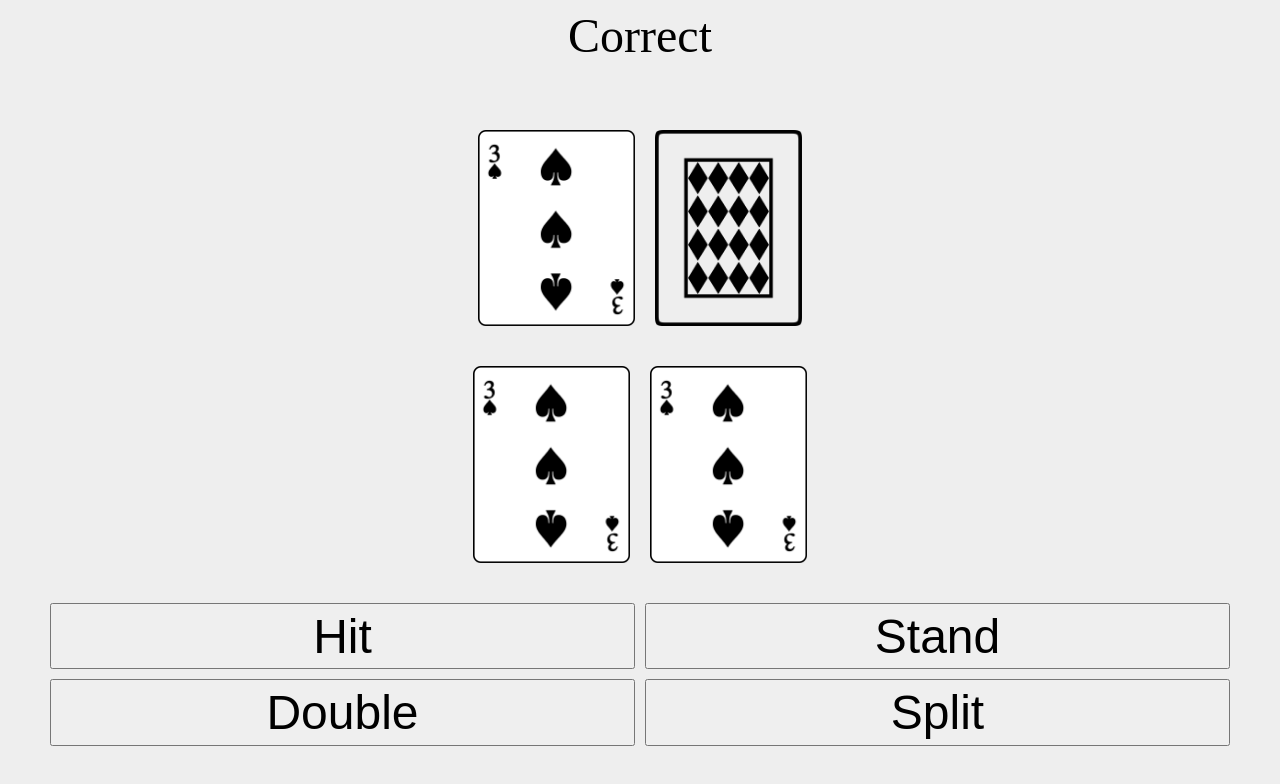
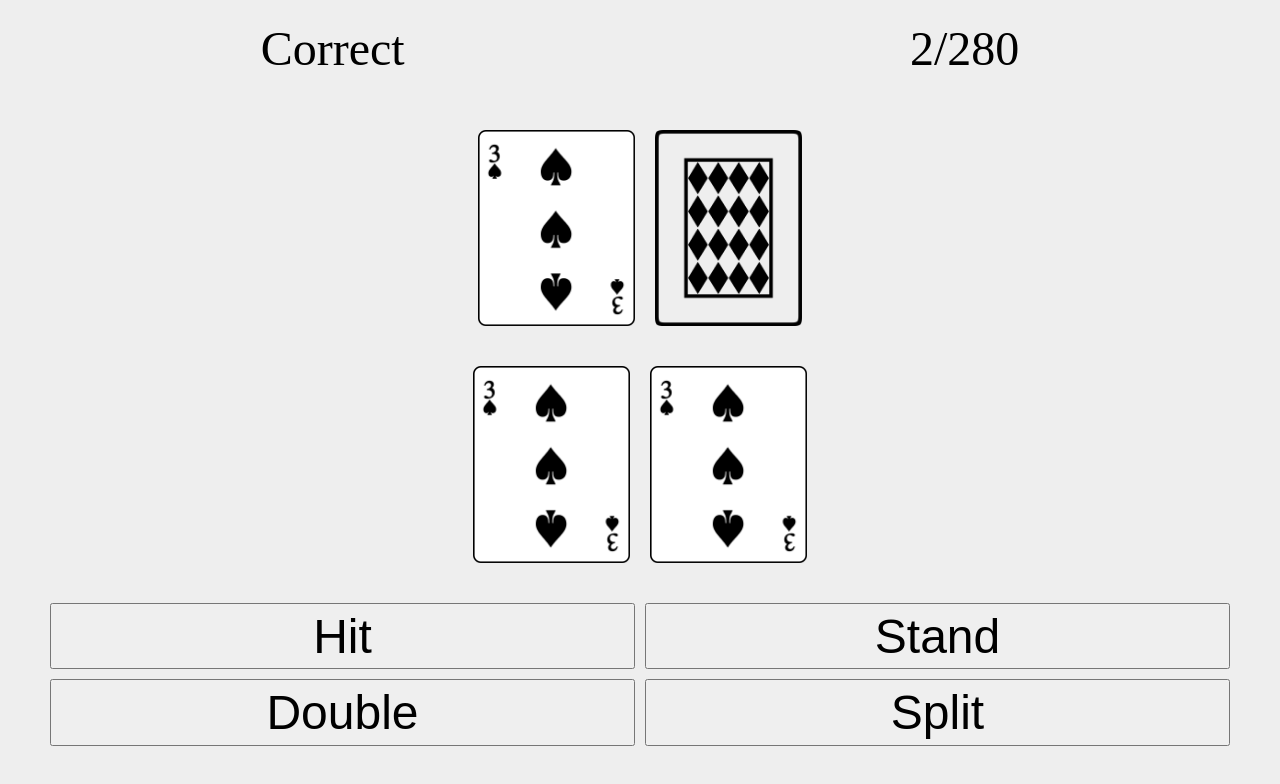
Before and after one commit to austinrhode/FlashJack, a website with bundled scripts: page public/index.html in a window 1280 px wide. Both pictures are taken after a click on the button "Hit". Built offline with nearby package versions, Linux system fonts and the light colour scheme.

Commit message:
Added additional feeback to see how many hands you've gone through

```diff
--- a/public/app.js
+++ b/public/app.js
@@ -54,10 +54,11 @@ function updateCards(){
 function giveFeedback(action){
     const current = hands[index];
     if(current.should === action){
-        feedback.innerText = "Correct";
+        feedback.children[0].innerText = "Correct";
         updateCards();
+        feedback.children[1].innerText = `${index + 1}/${hands.length}`
     }else{
-        feedback.innerText = `Incorrect should have ${current.should}`;
+        feedback.children[0].innerText = `Incorrect should have ${current.should}`;
     }
 }
 
--- a/public/index.html
+++ b/public/index.html
@@ -9,7 +9,7 @@
 </head>
 <body>
     <div id="feedback">
-        Feedback
+        <span>Feedback</span><span>1/280</span>
     </div>
     <main>
         <div id="house">
--- a/public/style.css
+++ b/public/style.css
@@ -8,8 +8,10 @@ body{
 
 #feedback {
     height: 10vh;
-    text-align: center;
     font-size: 48px;
+    display: flex;
+    align-items: center;
+    justify-content: space-around;
 }
 
 main {
```
